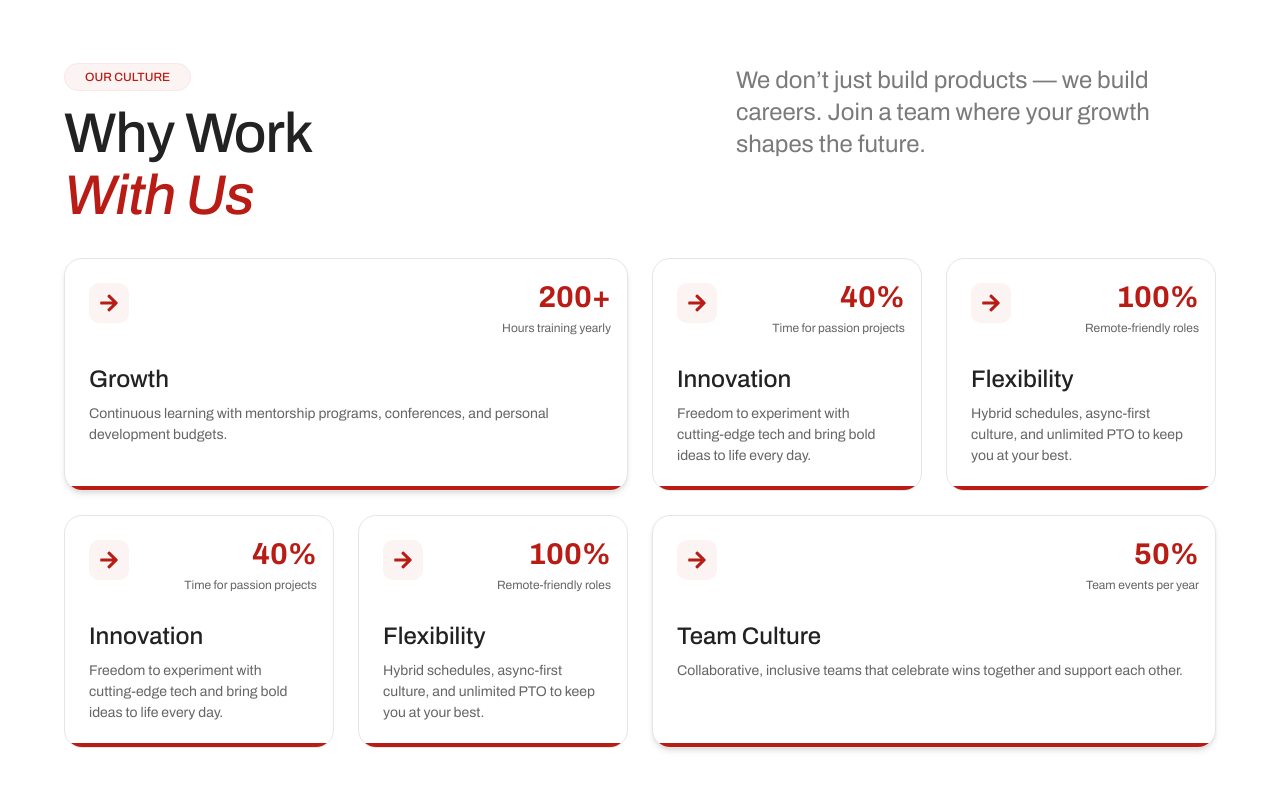
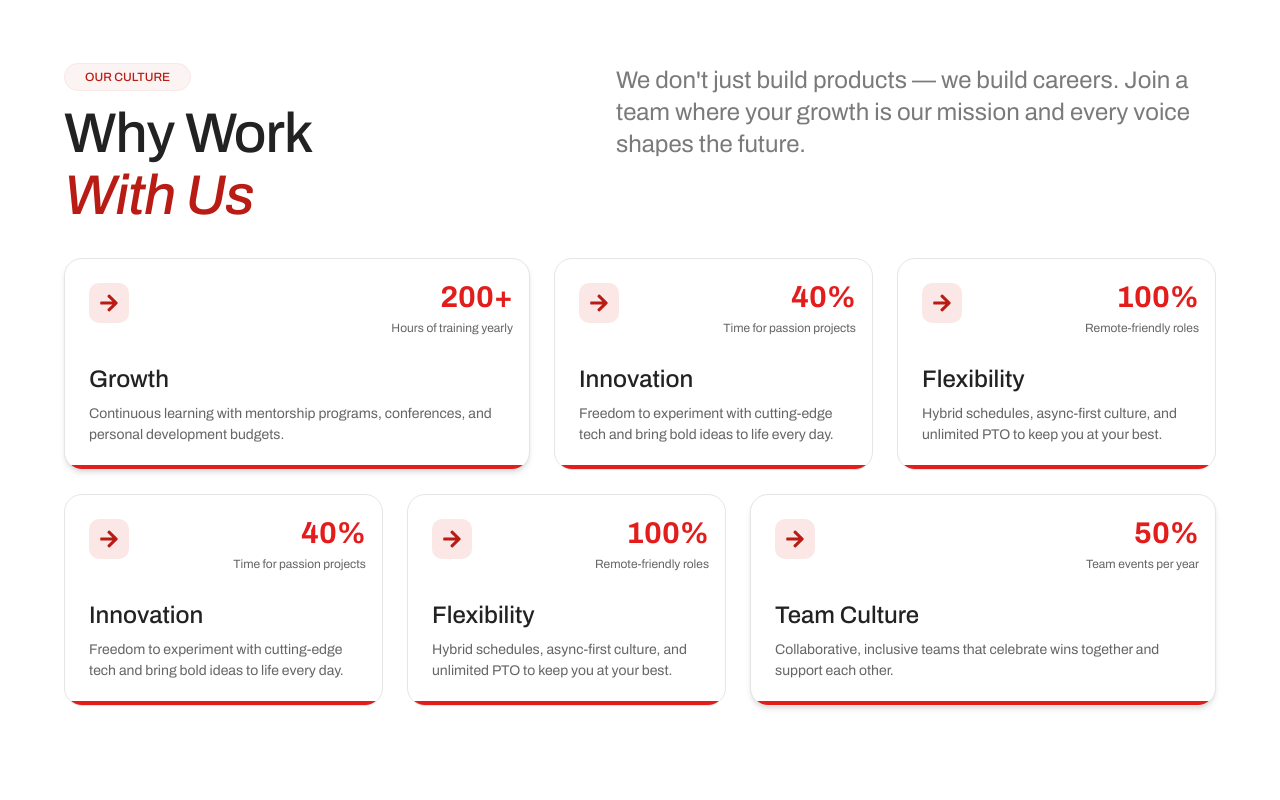
Before and after one commit to ibadalfonick1/Alfonick, a Next.js app: page /careers in a window 1280 px wide. Shown: the top 800 px of the page. Built offline with nearby package versions, Linux system fonts and the light colour scheme.

Commit message:
WhyWorks Changes Blog Page Changes

```diff
--- a/app/components/AgencyCulture.jsx
+++ b/app/components/AgencyCulture.jsx
@@ -2,7 +2,7 @@ import Image from "next/image";
 
 export default function AgencyCulture() {
   return (
-    <section className="bg-gray-100 py-16 px-6 md:px-16">
+    <section className="bg-white py-16 px-6 md:px-16">
       <div className="max-w-7xl mx-auto">
 
       <div className="text-center mb-12">
--- a/app/components/Blog.jsx
+++ b/app/components/Blog.jsx
@@ -74,11 +74,11 @@ export default function Blog() {
      <section className="max-w-6xl mx-auto px-4 py-16">
 
       <div className="text-center mb-12">
-            <span className="text-xs px-5 py-1.5 bg-[#B81C150D] border border-[#B81C150D] text-[#B81C15] rounded-full">
+            <span className="text-xs px-5 py-1.5 bg-[#B81C150D] !font-bold border border-[#B81C150D] text-[#B81C15] rounded-full">
              Frequently Asked Questions
              </span>
-        <h2 className="text-[36px] md:text-[44px] font-['Trump_Gothic_Pro'] lg:text-[56px] font-bold text-[#222] leading-[1.1] tracking-[-1px] mt-[25px] uppercase">
-          Simple Tips That <span className="block"> Actually Work</span>
+        <h2 className="text-[36px] md:text-[44px] font-['Trump_Gothic_Pro'] lg:text-[56px] !font-bold text-[#222] leading-[1.1] tracking-[-1px] mt-[25px] uppercase">
+          Simple Tips That <span className="block !font-bold"> Actually Work</span>
         </h2>
       </div>
 
--- a/app/components/WhyWorks.jsx
+++ b/app/components/WhyWorks.jsx
@@ -13,111 +13,161 @@ export default function CareersPage() {
               Why Work <span className="text-[#B81C15] italic block">With Us</span>
             </h2>
           </div>
-          <p className="text-[#22222299] xl:text-2xl md:text-lg text-base lg:text-xl md: max-w-[480px]">
-            We don’t just build products — we build careers. Join a team where your growth shapes the future.
+          <p className="text-[#22222299] xl:text-2xl md:text-lg text-base lg:text-2xl md: max-w-[600px]">
+            We don't just build products — we build careers. Join a team where your growth is our mission and every voice shapes the future.
           </p>
         </div>
 
 <div className="grid grid-cols-12 gap-6">
-          <div className="col-span-12 md:col-span-6 bg-white border rounded-2xl p-6 relative shadow-md overflow-hidden">
-            <div className="w-10 h-10 flex items-center justify-center bg-[#B81C150D] rounded-lg mb-10">
+  <div className="col-span-12 lg:col-span-5 bg-white border rounded-2xl p-6 relative shadow-md overflow-hidden">
+    <div className="w-10 h-10 flex items-center justify-center bg-[#E31C1C1A] rounded-lg mb-10">
       <FaArrowRight className="text-[#B81C15] text-xl" />
     </div>
 
     <div className="absolute top-4 right-4 text-right mb-10">
-              <p className="text-[#B81C15] font-bold text-[30px]">200+</p>
-              <p className="text-xs text-[#222222B2]">Hours training yearly</p>
-            </div>
-            <h3 className="font-bold text-2xl text-[#222]">Growth</h3>
-            <p className="text-[14px] text-[#222222B2] mt-2">
-              Continuous learning with mentorship programs, conferences, and personal development budgets.
+      <p className="text-[#E31C1C] font-bold text-[30px]">200+</p>
+      <p className="text-xs text-[#222222B2]">
+        Hours of training yearly
       </p>
-            <div className="absolute bottom-0 left-0 w-full h-1 bg-[#B81C15]" />
     </div>
 
-          <div className="col-span-12 md:col-span-3 bg-white border rounded-2xl p-6 relative flex flex-col overflow-hidden">
-            <div className="w-10 h-10 flex items-center justify-center bg-[#B81C150D] rounded-lg mb-10">
+    <h3 className="font-bold text-2xl text-[#222]">
+      Growth
+    </h3>
+
+    <p className="text-[14px] text-[#222222B2] mt-2">
+      Continuous learning with mentorship programs,
+      conferences, and personal development budgets.
+    </p>
+    <div className="absolute bottom-0 left-0 w-full h-1 bg-[#E31C1C]" />
+  </div>
+  <div className="col-span-12 lg:col-span-7">
+    <div className="grid grid-cols-12 gap-6">
+
+      <div className="col-span-12 md:col-span-6 bg-white border rounded-2xl p-6 relative flex flex-col overflow-hidden">
+        <div className="w-10 h-10 flex items-center justify-center bg-[#E31C1C1A] rounded-lg mb-10">
           <FaArrowRight className="text-[#B81C15] text-xl" />
         </div>
 
         <div className="absolute top-4 right-4 text-right mb-10">
-              <p className="text-[#B81C15] font-bold text-[30px]">40%</p>
-              <p className="text-xs text-[#222222B2]">Time for passion projects</p>
+          <p className="text-[#E31C1C] font-bold text-[30px]">40%</p>
+          <p className="text-xs text-[#222222B2]">
+            Time for passion projects
+          </p>
         </div>
 
-            <h3 className="font-bold text-2xl text-[#222]">Innovation</h3>
+        <h3 className="font-bold text-2xl text-[#222]">
+          Innovation
+        </h3>
+
         <p className="text-[14px] text-[#222222B2] mt-2">
-              Freedom to experiment with cutting-edge tech and bring bold ideas to life every day.
+          Freedom to experiment with cutting-edge tech
+          and bring bold ideas to life every day.
         </p>
-            <div className="absolute bottom-0 left-0 w-full h-1 bg-[#B81C15]" />
+
+        <div className="absolute bottom-0 left-0 w-full h-1 bg-[#E31C1C]" />
       </div>
 
-          <div className="col-span-12 md:col-span-3 bg-white border rounded-2xl p-6 relative flex flex-col overflow-hidden">
-            <div className="w-10 h-10 flex items-center justify-center bg-[#B81C150D] rounded-lg mb-10">
+      <div className="col-span-12 md:col-span-6 bg-white border rounded-2xl p-6 relative flex flex-col overflow-hidden">
+        <div className="w-10 h-10 flex items-center justify-center bg-[#E31C1C1A] rounded-lg mb-10">
           <FaArrowRight className="text-[#B81C15] text-xl" />
         </div>
 
         <div className="absolute top-4 right-4 text-right mb-10">
-              <p className="text-[#B81C15] font-bold text-[30px]">100%</p>
-              <p className="text-xs text-[#222222B2]">Remote-friendly roles</p>
+          <p className="text-[#E31C1C] font-bold text-[30px]">100%</p>
+          <p className="text-xs text-[#222222B2]">
+            Remote-friendly roles
+          </p>
         </div>
 
-            <h3 className="font-bold text-2xl text-[#222]">Flexibility</h3>
+        <h3 className="font-bold text-2xl text-[#222]">
+          Flexibility
+        </h3>
+
         <p className="text-[14px] text-[#222222B2] mt-2">
-              Hybrid schedules, async-first culture, and unlimited PTO to keep you at your best.
+          Hybrid schedules, async-first culture,
+          and unlimited PTO to keep you at your best.
         </p>
-            <div className="absolute mt-auto bottom-0 left-0 w-full h-1 bg-[#B81C15]" />
+        <div className="absolute bottom-0 left-0 w-full h-1 bg-[#E31C1C]" />
+      </div>
+    </div>
   </div>
 
-          <div className="col-span-12 md:col-span-3 bg-white border rounded-2xl p-6 relative flex flex-col overflow-hidden">
-            <div className="w-10 h-10 flex items-center justify-center bg-[#B81C150D] rounded-lg mb-10">
+  <div className="col-span-12 lg:col-span-7">
+    <div className="grid grid-cols-12 gap-6">
+      <div className="col-span-12 md:col-span-6 bg-white border rounded-2xl p-6 relative flex flex-col overflow-hidden">
+        <div className="w-10 h-10 flex items-center justify-center bg-[#E31C1C1A] rounded-lg mb-10">
           <FaArrowRight className="text-[#B81C15] text-xl" />
         </div>
 
         <div className="absolute top-4 right-4 text-right mb-10">
-              <p className="text-[#B81C15] font-bold text-[30px]">40%</p>
-              <p className="text-xs text-[#222222B2]">Time for passion projects</p>
+          <p className="text-[#E31C1C] font-bold text-[30px]">40%</p>
+          <p className="text-xs text-[#222222B2]">
+            Time for passion projects
+          </p>
         </div>
 
-            <h3 className="font-bold text-2xl text-[#222]">Innovation</h3>
+        <h3 className="font-bold text-2xl text-[#222]">
+          Innovation
+        </h3>
+
         <p className="text-[14px] text-[#222222B2] mt-2">
-              Freedom to experiment with cutting-edge tech and bring bold ideas to life every day.
+          Freedom to experiment with cutting-edge tech
+          and bring bold ideas to life every day.
         </p>
-            <div className="absolute mt-auto bottom-0 left-0 w-full h-1 bg-[#B81C15]" />
+
+        <div className="absolute bottom-0 left-0 w-full h-1 bg-[#E31C1C]" />
       </div>
 
-          <div className="col-span-12 md:col-span-3 bg-white border rounded-2xl p-6 relative flex flex-col overflow-hidden">
-            <div className="w-10 h-10 flex items-center justify-center bg-[#B81C150D] rounded-lg mb-10">
+      <div className="col-span-12 md:col-span-6 bg-white border rounded-2xl p-6 relative flex flex-col overflow-hidden">
+        <div className="w-10 h-10 flex items-center justify-center bg-[#E31C1C1A] rounded-lg mb-10">
           <FaArrowRight className="text-[#B81C15] text-xl" />
         </div>
 
         <div className="absolute top-4 right-4 text-right mb-10">
-              <p className="text-[#B81C15] font-bold text-[30px]">100%</p>
-              <p className="text-xs text-[#222222B2]">Remote-friendly roles</p>
+          <p className="text-[#E31C1C] font-bold text-[30px]">100%</p>
+          <p className="text-xs text-[#222222B2]">
+            Remote-friendly roles
+          </p>
         </div>
 
-            <h3 className="font-bold text-2xl text-[#222]">Flexibility</h3>
+        <h3 className="font-bold text-2xl text-[#222]">
+          Flexibility
+        </h3>
+
         <p className="text-[14px] text-[#222222B2] mt-2">
-              Hybrid schedules, async-first culture, and unlimited PTO to keep you at your best.
+          Hybrid schedules, async-first culture,
+          and unlimited PTO to keep you at your best.
         </p>
-            <div className="absolute mt-auto bottom-0 left-0 w-full h-1 bg-[#B81C15]" />
+
+        <div className="absolute bottom-0 left-0 w-full h-1 bg-[#E31C1C]" />
       </div>
 
-          <div className="col-span-12 md:col-span-6 bg-white border relative rounded-2xl p-6 relative shadow-md overflow-hidden">
-            <div className="w-10 h-10 flex items-center justify-center bg-[#B81C150D] rounded-lg mb-10">
+    </div>
+  </div>
+
+  <div className="col-span-12 lg:col-span-5 bg-white border relative rounded-2xl p-6 shadow-md overflow-hidden">
+    <div className="w-10 h-10 flex items-center justify-center bg-[#E31C1C1A] rounded-lg mb-10">
       <FaArrowRight className="text-[#B81C15] text-xl" />
     </div>
 
     <div className="absolute top-4 right-4 text-right mb-10">
-              <p className="text-[#B81C15] font-bold text-[30px]">50%</p>
-              <p className="text-xs text-[#222222B2]">Team events per year</p>
+      <p className="text-[#E31C1C] font-bold text-[30px]">50%</p>
+      <p className="text-xs text-[#222222B2]">
+        Team events per year
+      </p>
     </div>
 
-            <h3 className="font-bold text-2xl text-[#222]">Team Culture</h3>
+    <h3 className="font-bold text-2xl text-[#222]">
+      Team Culture
+    </h3>
+
     <p className="text-[14px] text-[#222222B2] mt-2">
-              Collaborative, inclusive teams that celebrate wins together and support each other.
+      Collaborative, inclusive teams that celebrate
+      wins together and support each other.
     </p>
-            <div className="absolute bottom-0 left-0 w-full h-1 bg-[#B81C15]" />
+
+    <div className="absolute bottom-0 left-0 w-full h-1 bg-[#E31C1C]" />
   </div>
 
 </div>
```
Also changed, not shown: app/components/MomentCaptured.jsx (+1 -6 lines). Lines whose indentation alone changed are shown as unchanged.
